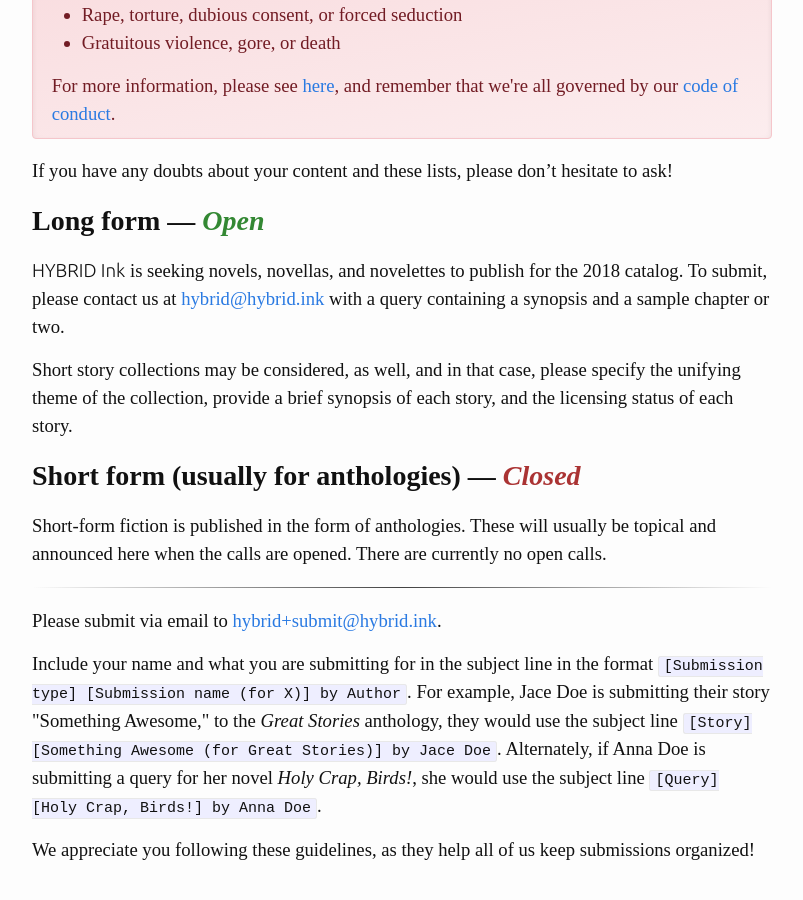
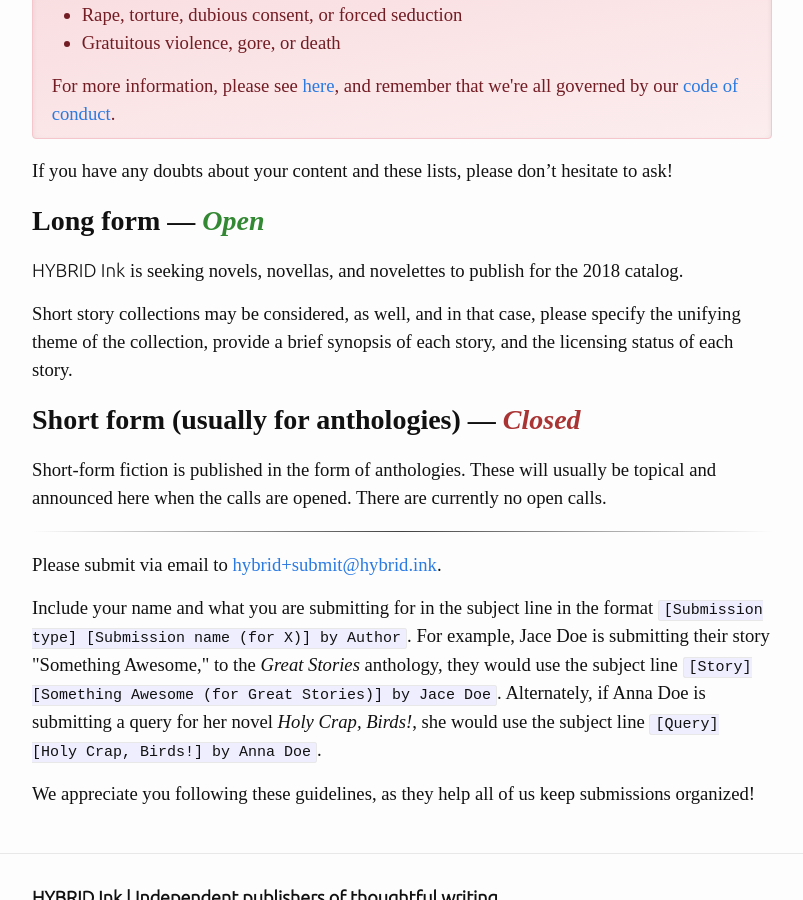
Before and after one commit to hybridink/hybrid.ink, a Jekyll site: the page built from submit/fiction.md, in a window 1280 px wide and 900 px high, scrolled down 781 px. Shown: the whole window, without its empty margins (238-1041 px from the left). Built offline with Jekyll 4.4.1, drawn with Linux system fonts in a browser that asks for light colours; some web fonts are replaced.

Commit message:
Submit mech simplifying

```diff
--- a/submit/fiction.md
+++ b/submit/fiction.md
@@ -26,7 +26,7 @@
 
 ## Long form --- ***Open***{: class="open" }
 
-{{site.name}} is seeking novels, novellas, and novelettes to publish for the 2018 catalog. To submit, please contact us at <hybrid@hybrid.ink> with a query containing a synopsis and a sample chapter or two.
+{{site.name}} is seeking novels, novellas, and novelettes to publish for the 2018 catalog.
 
 Short story collections may be considered, as well, and in that case, please specify the unifying theme of the collection, provide a brief synopsis of each story, and the licensing status of each story.
 
```
Also changed, not shown: submit/non-fiction.md (+1 -1 lines).
